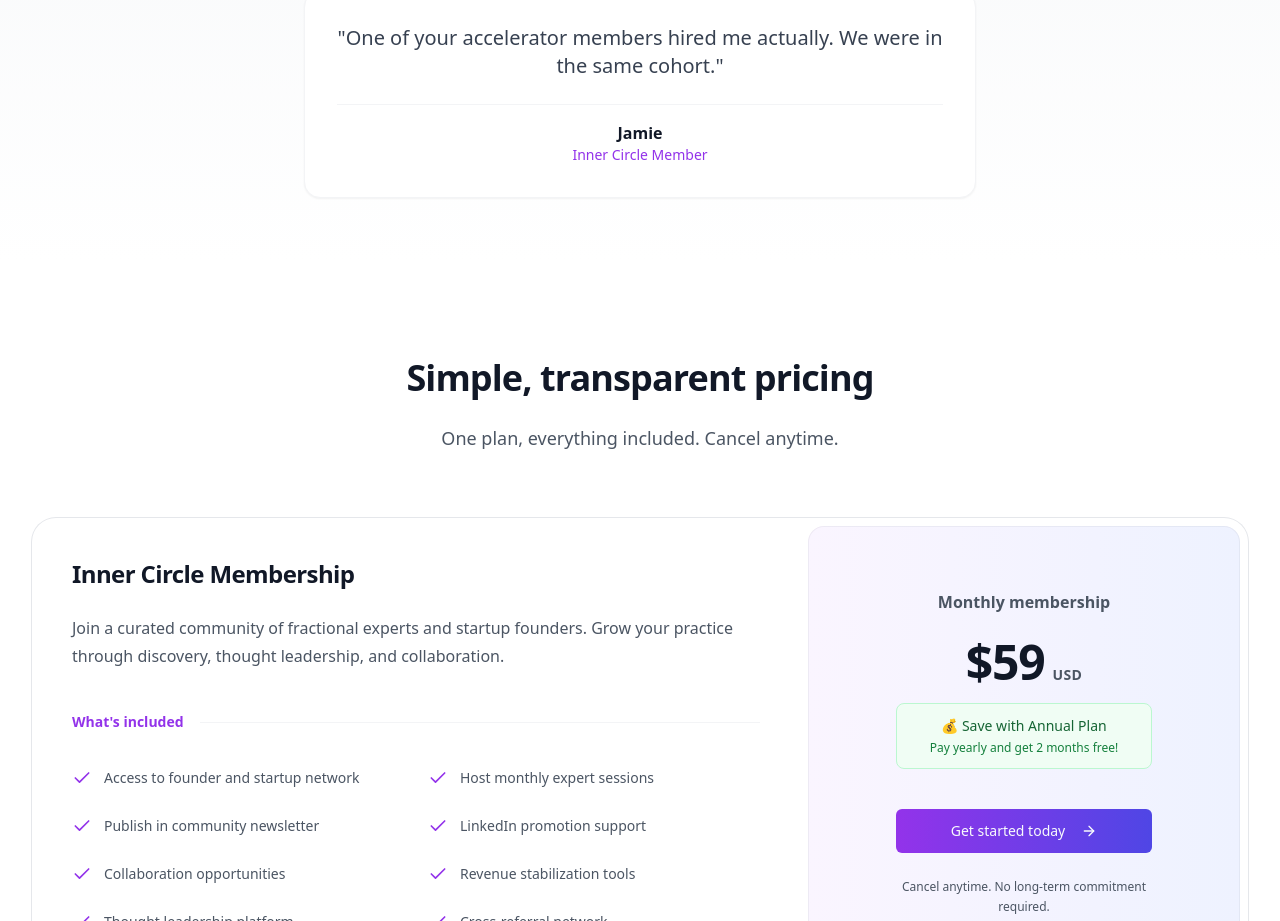
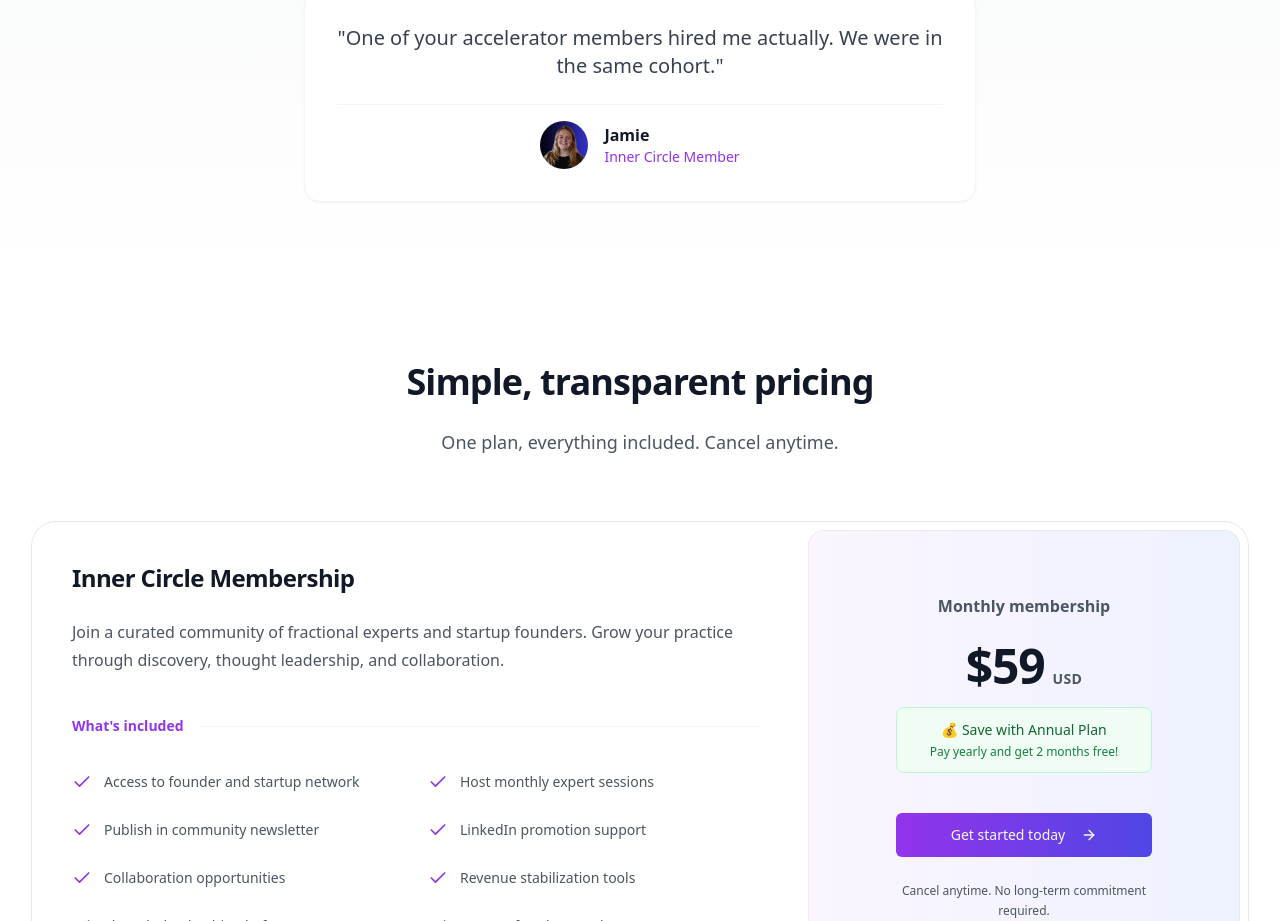
Before and after one commit to Low-Code-Cookbook/lbl-fractional-landing, a React (Vite) app: page / in a window 1280 px wide. Shown: the part 3060-3981 px from the top of the page. Built offline with nearby package versions, Linux system fonts and the light colour scheme.

Commit message:
Add Jamie's headshot to testimonial
Added Jamie's headshot to the testimonial section in `src/pages/Index.tsx`.

```diff
--- a/src/pages/Index.tsx
+++ b/src/pages/Index.tsx
@@ -34,8 +34,17 @@ const Index = () => {
                 "One of your accelerator members hired me actually. We were in the same cohort."
               </blockquote>
               <div className="border-t border-gray-100 pt-4">
-                <div className="font-semibold text-gray-900">Jamie</div>
-                <div className="text-sm text-purple-600">Inner Circle Member</div>
+                <div className="flex items-center justify-center space-x-4">
+                  <img
+                    src="/lovable-uploads/2911f019-445e-4c4d-8057-23611396794e.png"
+                    alt="Jamie"
+                    className="w-12 h-12 rounded-full object-cover"
+                  />
+                  <div className="text-left">
+                    <div className="font-semibold text-gray-900">Jamie</div>
+                    <div className="text-sm text-purple-600">Inner Circle Member</div>
+                  </div>
+                </div>
               </div>
             </div>
           </div>
```
Also changed, not shown: public/lovable-uploads/2911f019-445e-4c4d-8057-23611396794e.png (added).
